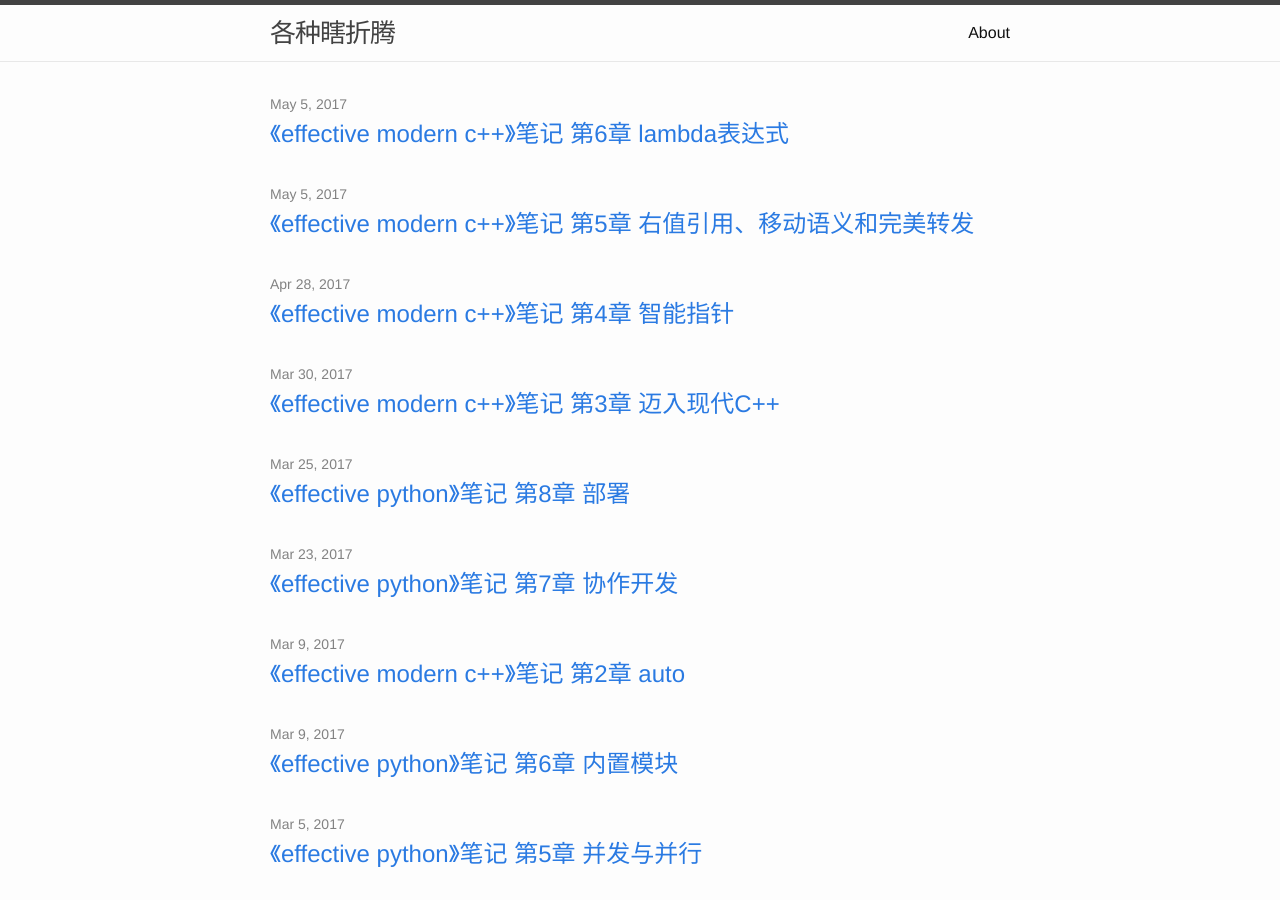
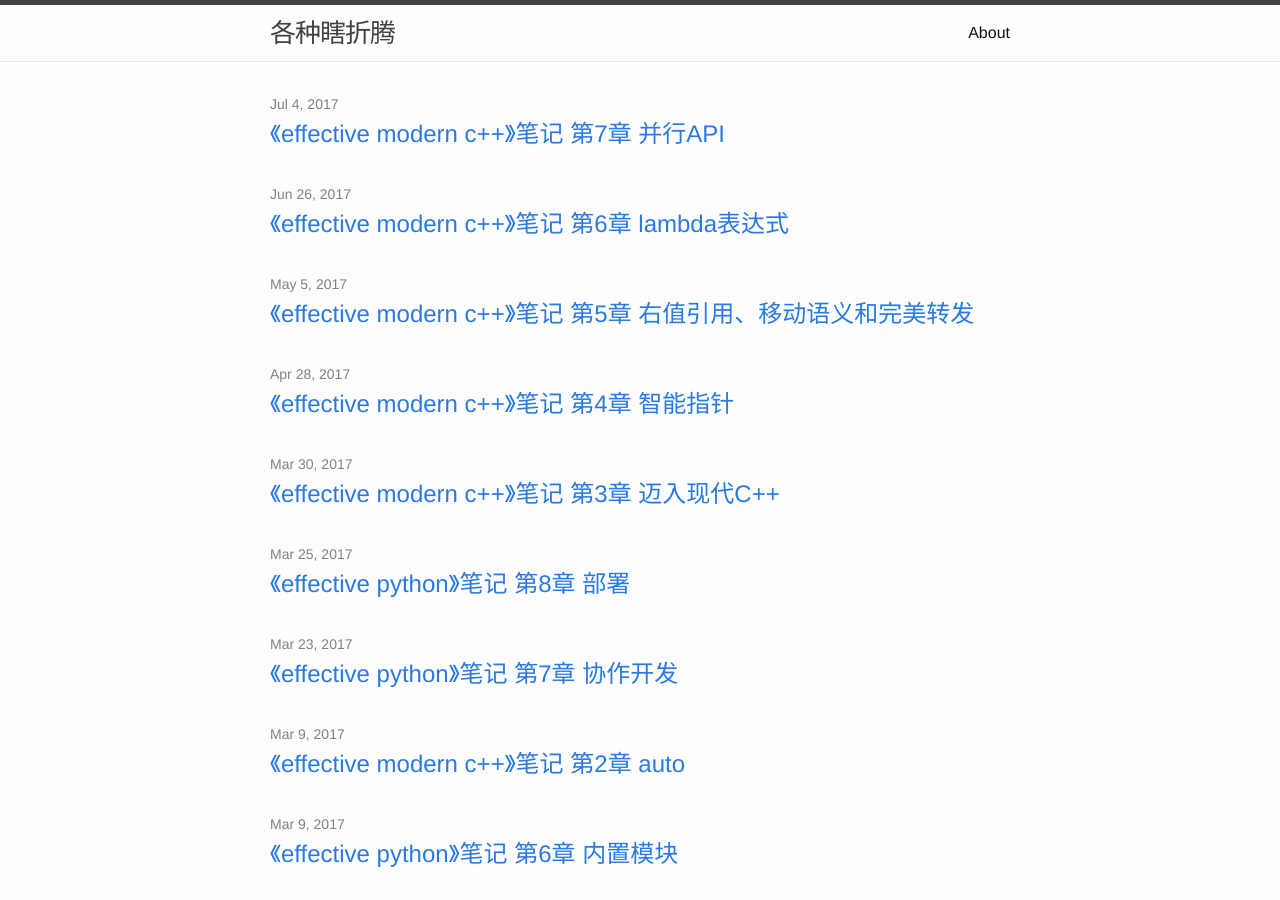
Before and after one commit to echoma/echoma.github.com, a Jekyll site: the page built from index.html, in a window 1280 px wide and 900 px high. Built offline with Jekyll 4.4.1, drawn with Linux system fonts in a browser that asks for light colours; part of the change alters nothing that is shown.

Commit message:
start emc++ chp07, No.35

```diff
--- a/_posts/2017-06-26-effective-modern-cpp-chp06-lambda.markdown
+++ b/_posts/2017-06-26-effective-modern-cpp-chp06-lambda.markdown
@@ -1,7 +1,7 @@
 ---
 layout: post
 title:  "《effective modern c++》笔记 第6章 lambda表达式"
-date:   2017-05-05 13:17:21 +0800
+date:   2017-06-26 13:17:21 +0800
 ---
 
 * 目录
@@ -61,7 +61,7 @@ auto func = std::bind(
 
 * 上面代码中`参数data是const引用`的解释：lambda表达式建立的`closure class`内部的operator()成员函数是const的。但是bind object内部的构建的data并不是const的。因此我们要把参数data主动声明为const。
 
-## 33/ 对auto&&参数使用decltype，再做std::forward
+## 33. 对auto&&参数使用decltype，再做std::forward
 
 * c++14中的`generic lambda`可以让参数使用auto。其实它的实现很简单，就是让lambda的closure class中operator()成员函数成为模板。
 
--- /dev/null
+++ b/_posts/2017-07-04-effective-modern-cpp-chp07-concurrency.markdown
@@ -0,0 +1,45 @@
+---
+layout: post
+title:  "《effective modern c++》笔记 第7章 并行API"
+date:   2017-07-04 13:25:21 +0800
+---
+
+* 目录
+{:toc}
+
+# 第七章
+
+* c++对并行的支持是一大进步，而且也只是个开始。
+
+* 标准库中有两个`future模板`：`std::future`和`std::shared_future`，大部分情况下这两者的差异不重要，书中讲到的`future`通常同时表示这两者。
+
+## 35. 尽量用任务式的程序设计取代线程式的设计
+
+* 假如要非同步执行doAsyncWork函数，有两种选择：
+
+  1. 使用线程式（thread-based）的设计：`std::threaad t(doAsyncWork);`
+  2. 使用任务式（task-based）的设计：`auto fut = std::async(doAsyncWork);`
+
+* 通常任务式的设计有更多好处：
+
+  1. 有返回值。线程式设计是没办法直接获取返回值的。而`std::async`提供get函数轻松获取返回值。
+  2. 支持异常捕获。通过get函数可以取得异常。而线程式的设计一旦异常就导致程序终止（通过调用std::terminate）。
+
+* 几个概念要区分清楚：
+
+  1. 硬件线程（hardware thread）：现代的计算机CPU在每个核心上都提供一个以上的线程。
+  2. 软件线程（software thread）：操作系统进程内部的线程，排在硬件线程上执行。一旦阻塞（如果等待IO操作、等待互斥量），硬件线程就会切换到其他未阻塞的软件线程来执行。
+  3. std::thread：这是C++的类，是底层软件线程在C++的句柄（handle）。当然，一个std::thread也可能不代表任何底层软件线程（而是代表null），可能是因为处于刚刚被构造的状态、曾经作为移动操作的来源等。
+
+* 多线程编程会有两个棘手情况：
+
+  1. 软件线程资源耗尽：软件线程是有限资源，操作系统是限制了线程数量的，如果超出会抛出`std::system_error`异常。
+  2. 过度订阅（oversubscription）：线程数量太多，一个线程被系统不停地调度到不同的CPU核心上运行，线程上下文切换成本变得很高。
+
+* `std::async`在面对上述两个棘手问题时是有做了一些工作的：`std::async`不保证会建立新的软件线程。当上述两个棘手情况发生时，计算工作会被调度到`调用get或wait操作`的线程。当然，这可能会对调用get或wait操作的线程造成影响，如果这个线程是负责处理GUI的，那可能会导致界面失去响应。第36条会讲解启动策略来配置这个行为。
+
+* 当然，`std::thread`也有其适用场景：
+
+  1. 需要存取底层线程实现API：有时候需要操作底层的pthread或者Windows threads，因为他们提供了更丰富的功能。`std::thread`会提供`native_handle`成员函数。
+  2. 需要针对硬件环境、软件逻辑优化线程的使用：软件逻辑比较特殊，或者硬件特性比较特殊。这种情况下需要开发者自己来调整调度方法。
+  3. 要实现标准库没有提供的线程特性：比如线程池。
```
